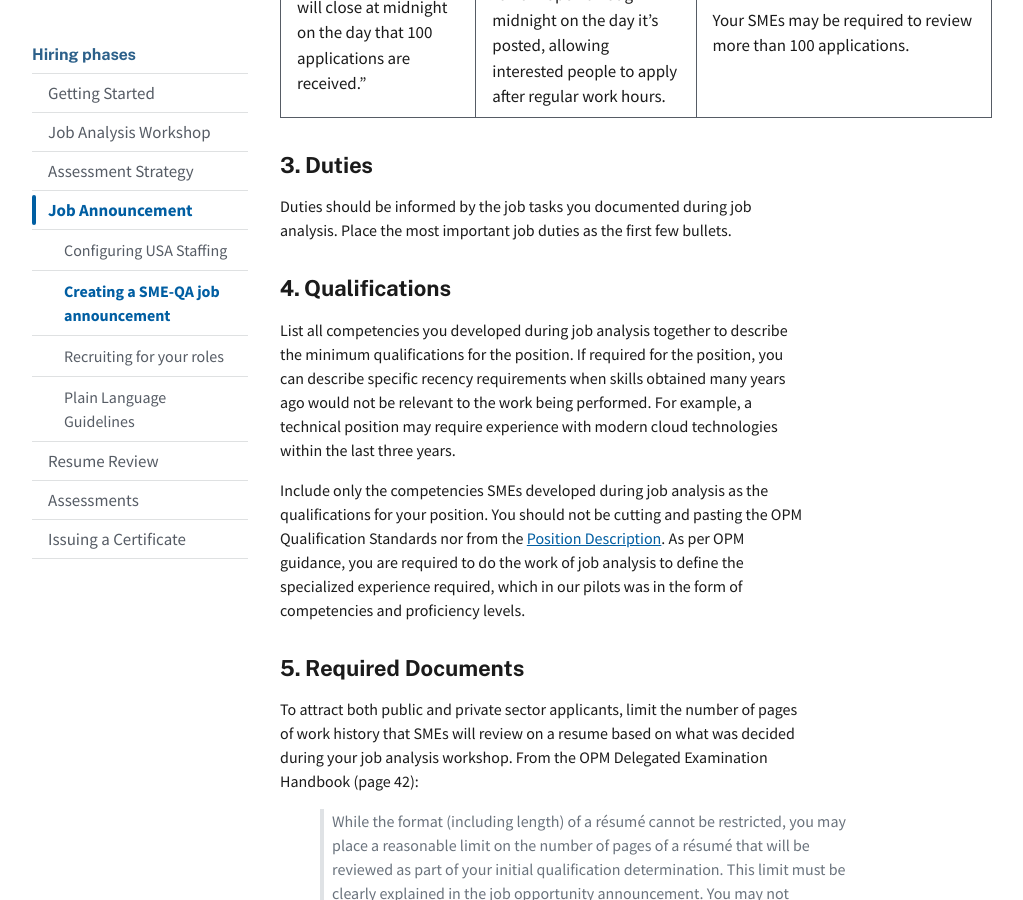
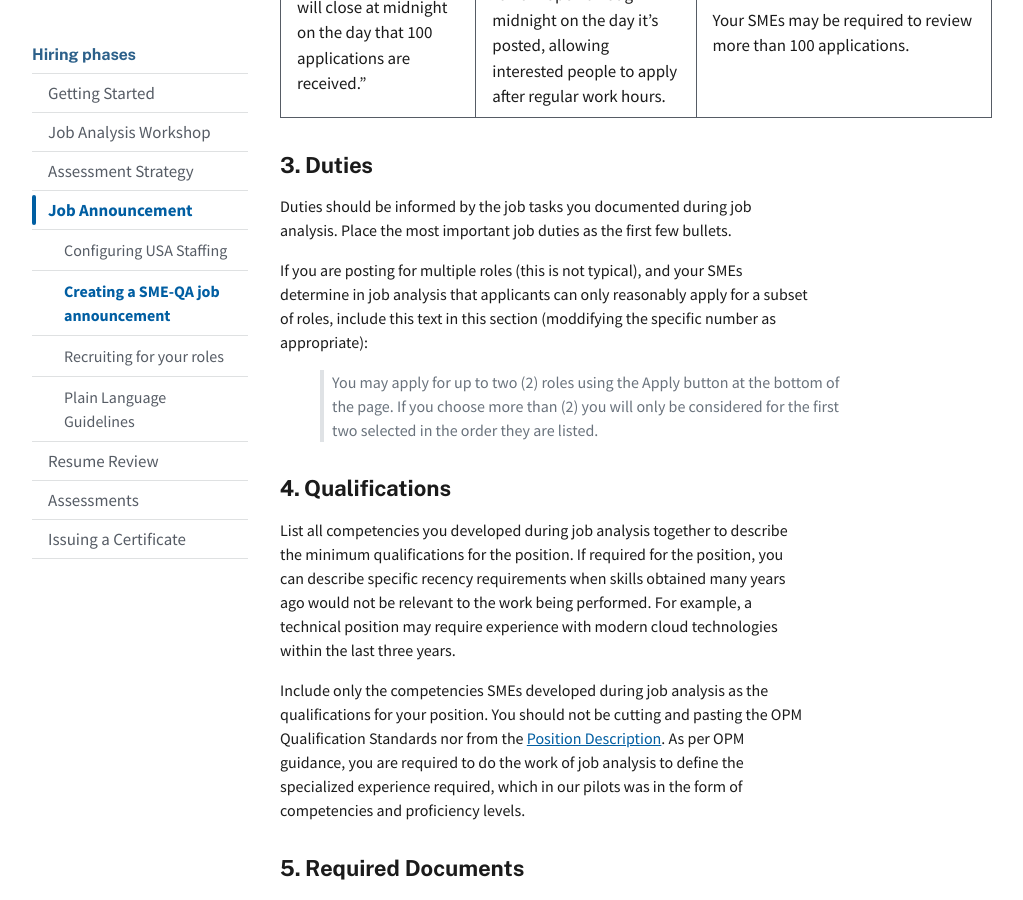
Before and after one commit to usds/SME-QA-Website, a Jekyll site: the page built from pages/phases/job-announcement/create-job-announcement.md, in a window 1280 px wide and 900 px high, scrolled down 1586 px. Shown: the whole window, without its empty margins (128-1151 px from the left). Built offline with Jekyll 4.4.1, drawn with Linux system fonts in a browser that asks for light colours.

Commit message:
add language if posting multiple roles

```diff
--- a/pages/phases/job-announcement/create-job-announcement.md
+++ b/pages/phases/job-announcement/create-job-announcement.md
@@ -36,6 +36,10 @@ To ensure your hiring process will be manageable for participating SMEs, clearly
 ### 3. Duties
 
 Duties should be informed by the job tasks you documented during job analysis. Place the most important job duties as the first few bullets.
+
+If you are posting for multiple roles (this is not typical), and your SMEs determine in job analysis that applicants can only reasonably apply for a subset of roles, include this text in this section (moddifying the specific number as appropriate):
+
+> You may apply for up to two (2) roles using the Apply button at the bottom of the page. If you choose more than (2) you will only be considered for the first two selected in the order they are listed.
 
 ### 4. Qualifications
 
```
